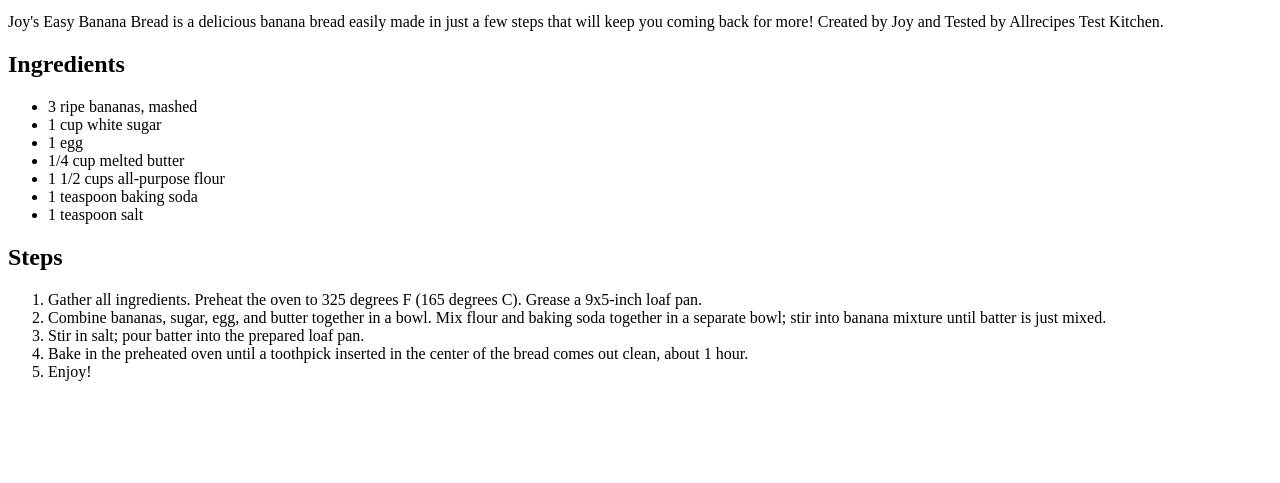
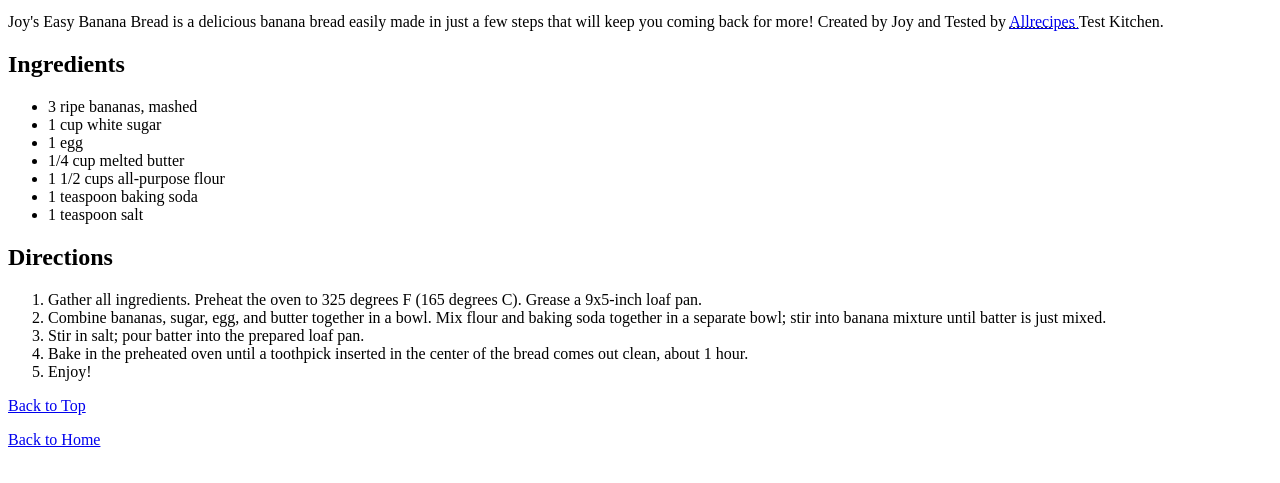
Before and after one commit to lili-osborne/odin-recipes, a plain HTML site: page recipes/bananabread.html in a window 1280 px wide. Shown: the part 119-602 px from the top of the page. Drawn offline with Linux system fonts and the light colour scheme.

Commit message:
Edit ../index.html bananabread.html

```diff
--- a/recipes/bananabread.html
+++ b/recipes/bananabread.html
@@ -11,7 +11,9 @@
         <img src="img/bananabread" alt="Delicious Banana Bread" title="Joy's Easy Banana Bread." width="484" height="363" loading="lazy">
         <figcaption>Delicious Banana Bread. Photo: DotDash Meredith Food Studios</figcaption>
     </figure>
-    <p>Joy's Easy Banana Bread is a delicious banana bread easily made in just a few steps that will keep you coming back for more! Created by Joy and Tested by Allrecipes Test Kitchen.</p>
+    <p>Joy's Easy Banana Bread is a delicious banana bread easily made in just a few steps that will keep you coming back for more! Created by Joy and Tested by <abbr title="Allrecipes">
+        <a href="https://www.allrecipes.com/recipe/241707/joys-easy-banana-bread/">Allrecipes </a>
+    </abbr>Test Kitchen.</p>
     <h2>Ingredients</h2>
     <nav>
         <ul>
@@ -24,7 +26,7 @@
             <li>1 teaspoon salt</li>
         </ul>
     </nav>
-    <h2>Steps</h2>
+    <h2>Directions</h2>
     <nav>
         <ol>
             <li>Gather all ingredients. Preheat the oven to 325 degrees F (165 degrees C). Grease a 9x5-inch loaf pan.</li>
@@ -34,5 +36,11 @@
             <li>Enjoy!</li>
         </ol>
     </nav>
+    <p>
+        <a href="#">Back to Top</a>
+    </p>
+    <p>
+        <a href="/home/vboxcoder/repos/odin-recipes/index.html">Back to Home</a>
+    </p>
 </body>
 </html>
```
Also changed, not shown: index.html (+7 -0 lines).
